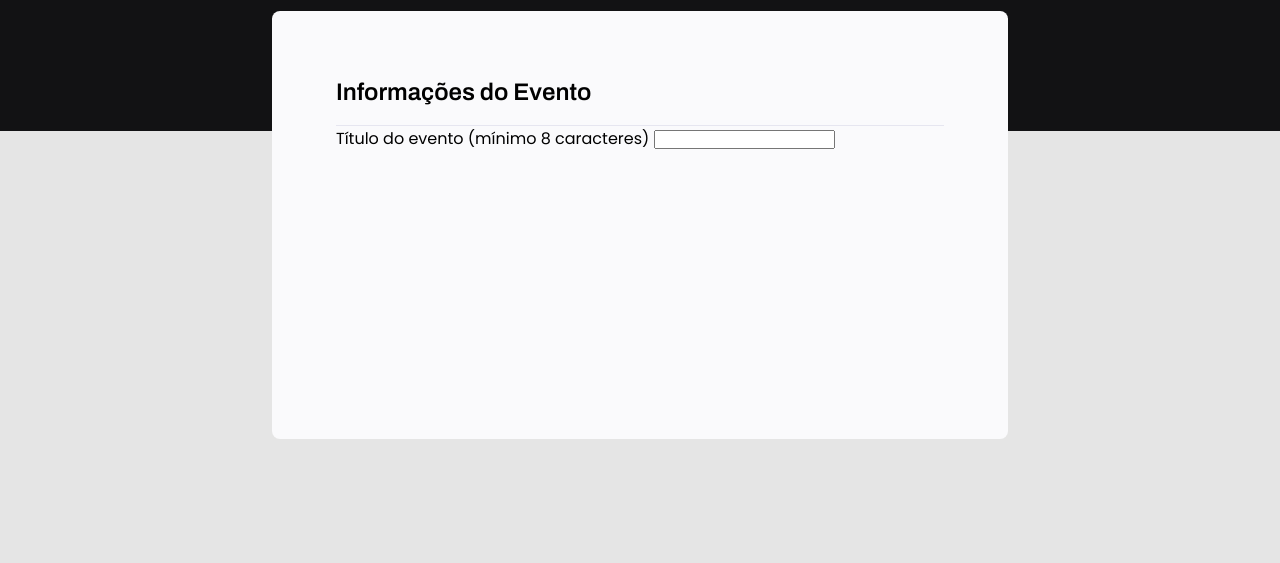
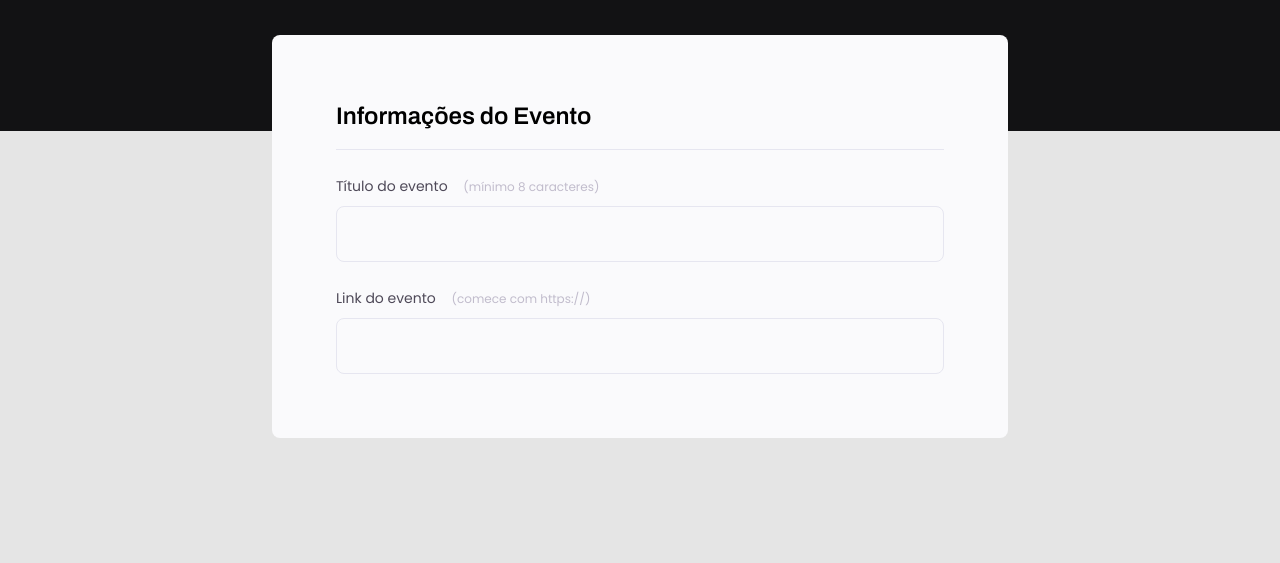
Before and after one commit to Iharry-marques/projeto_figma03, a plain HTML site: page index.html in a window 1280 px wide. Shown: the part 237-800 px from the top of the page. Drawn offline with Linux system fonts and the light colour scheme.

Commit message:
colocando as labels

```diff
--- a/index.html
+++ b/index.html
@@ -20,6 +20,7 @@
       </header>
       <form>
         <fieldset>
+          <div class="fieldset-wrapper">
             <legend>Informações do Evento</legend>
 
             <div class="input-wrapper">
@@ -28,6 +29,14 @@
               >
               <input type="text" id="event-tittle" />
             </div>
+
+            <div class="input-wrapper">
+              <label for="event-link"
+                >Link do evento <span>(comece com https://)</span></label
+              >
+              <input type="text" id="event-link" />
+            </div>
+          </div>
         </fieldset>
       </form>
     </div>
--- a/style.css
+++ b/style.css
@@ -1,10 +1,14 @@
 *{
     margin: 0;
     padding: 0;
+    box-sizing: border-box;
+}
+
+body, input, button, select, textarea{
+    font-family: "Poppins", sans-serif;
 }
 
 body{
-    font-family: "Poppins", sans-serif;
     background:  #E5E5E5;
 }
 
@@ -35,6 +39,7 @@ header h1 {
     line-height: 42px;
     font-size: 36px;
     color: white;
+    margin-bottom: 24px;
 }
 
 header p{
@@ -56,6 +61,12 @@ fieldset{
     border: none;
 }
 
+.fieldset-wrapper{
+    display: flex;
+    flex-direction: column;
+    gap: 24px;
+}
+
 fieldset legend{
     font-family: 'Archivo', sans-serif;
     font-weight: 600;
@@ -65,3 +76,33 @@ fieldset legend{
     width: 100%;
     padding-bottom: 16px;
 }
+
+.input-wrapper{
+    display: flex;
+    flex-direction: column;
+}
+
+.input-wrapper label{
+    font-size: 14px;
+    line-height: 24px;
+    color: #4E4958;
+    margin-bottom: 8px;
+}
+
+.input-wrapper label span{
+    font-size: 12px;
+    line-height: 20px;
+    margin-left: 12px;
+    color: #C1BCCC;
+}
+
+.input-wrapper input{
+    background: #FAFAFC;
+    border: 1px solid #E6E6F0;
+    border-radius: 8px;
+    height: 56px;
+    padding: 0 24px;
+    font-size: 16px;
+    line-height: 26px;
+    color: #C1BCCC;
+}
```
Lines whose indentation alone changed are shown as unchanged.
